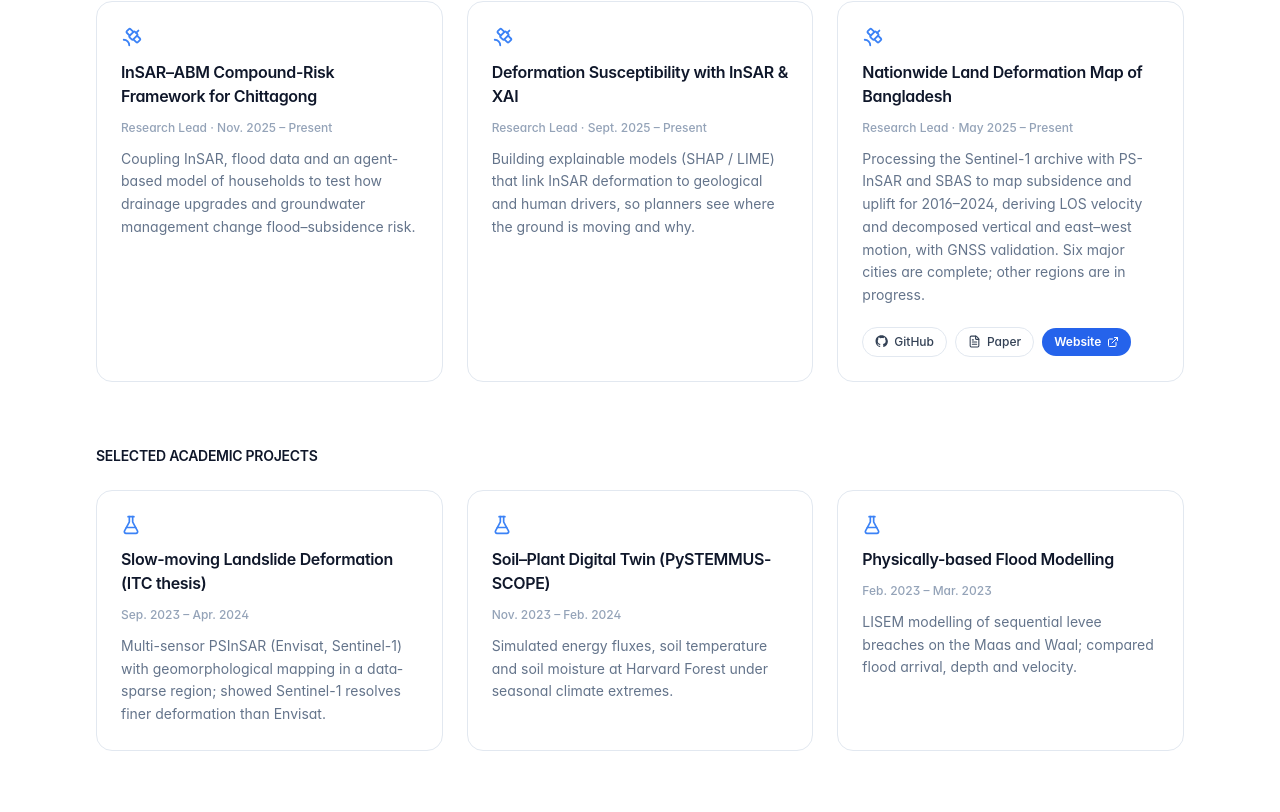
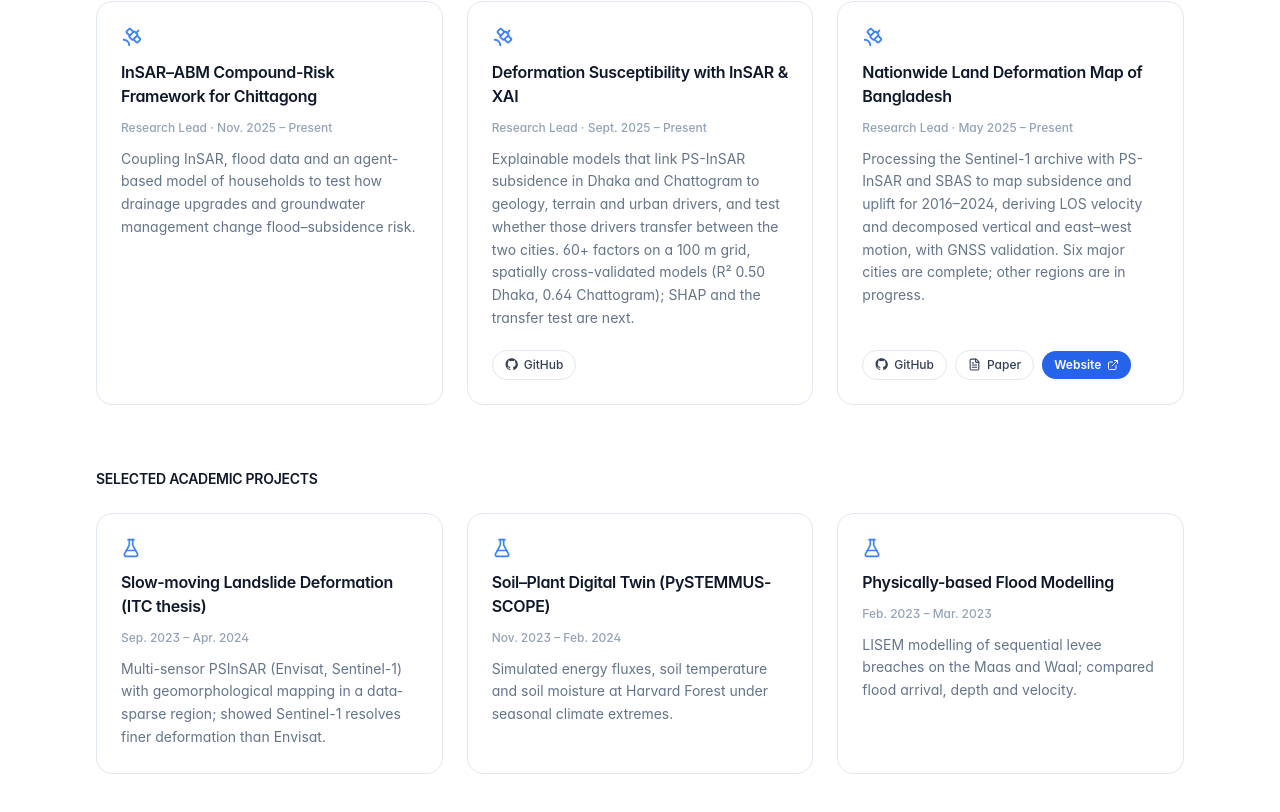
Before and after one commit to TowhidulIslam27/TowhidulIslam27.github.io, a React (Vite) app: page / in a window 1280 px wide. Shown: the part 2660-3472 px from the top of the page. Built offline with nearby package versions, Linux system fonts and the light colour scheme.

Commit message:
Add the XAI urban subsidence project

```diff
--- a/src/data/content.js
+++ b/src/data/content.js
@@ -124,7 +124,8 @@ export const researchProjects = [
     name: "Deformation Susceptibility with InSAR & XAI",
     role: "Research Lead",
     period: "Sept. 2025 – Present",
-    description: "Building explainable models (SHAP / LIME) that link InSAR deformation to geological and human drivers, so planners see where the ground is moving and why.",
+    description: "Explainable models that link PS-InSAR subsidence in Dhaka and Chattogram to geology, terrain and urban drivers, and test whether those drivers transfer between the two cities. 60+ factors on a 100 m grid, spatially cross-validated models (R² 0.50 Dhaka, 0.64 Chattogram); SHAP and the transfer test are next.",
+    github: "https://github.com/TowhidulIslam27/xai-urban-subsidence-bd",
   },
   {
     name: "Nationwide Land Deformation Map of Bangladesh",
```
